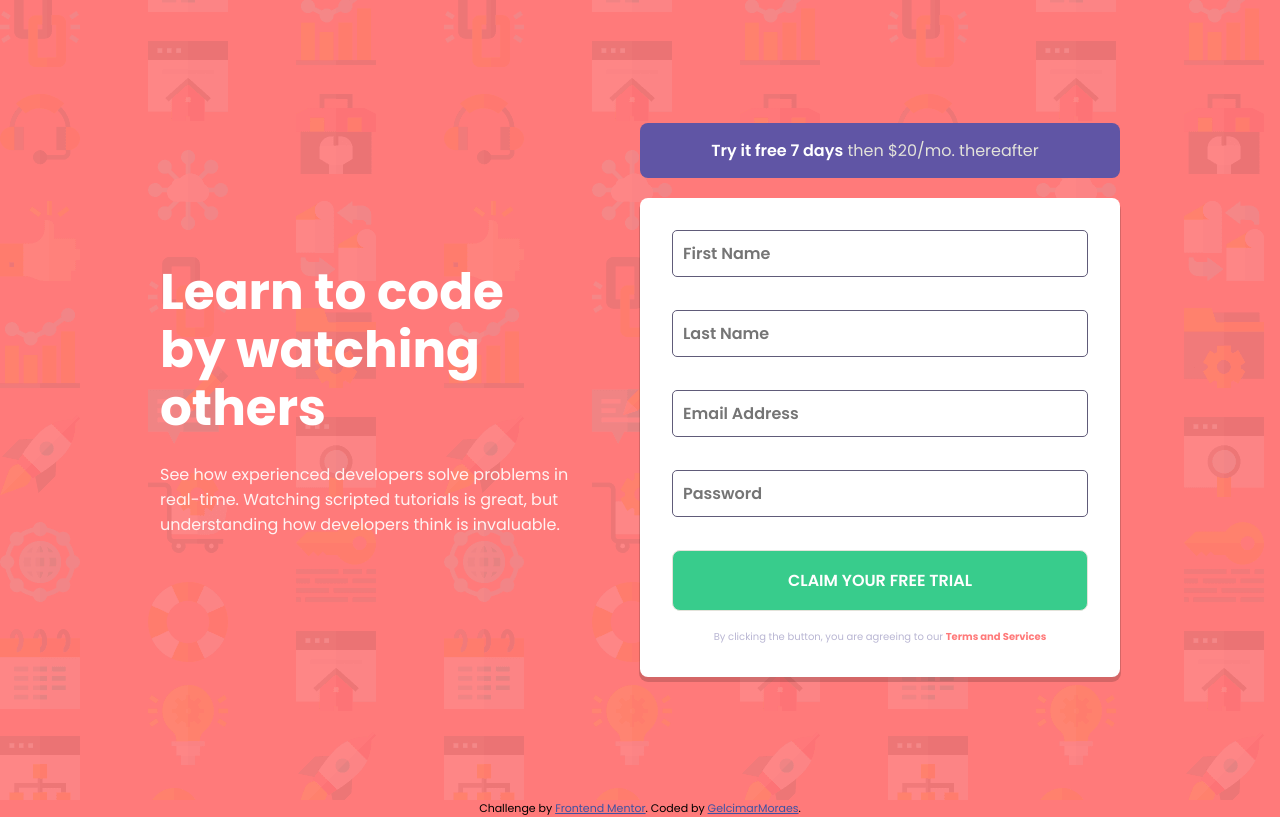
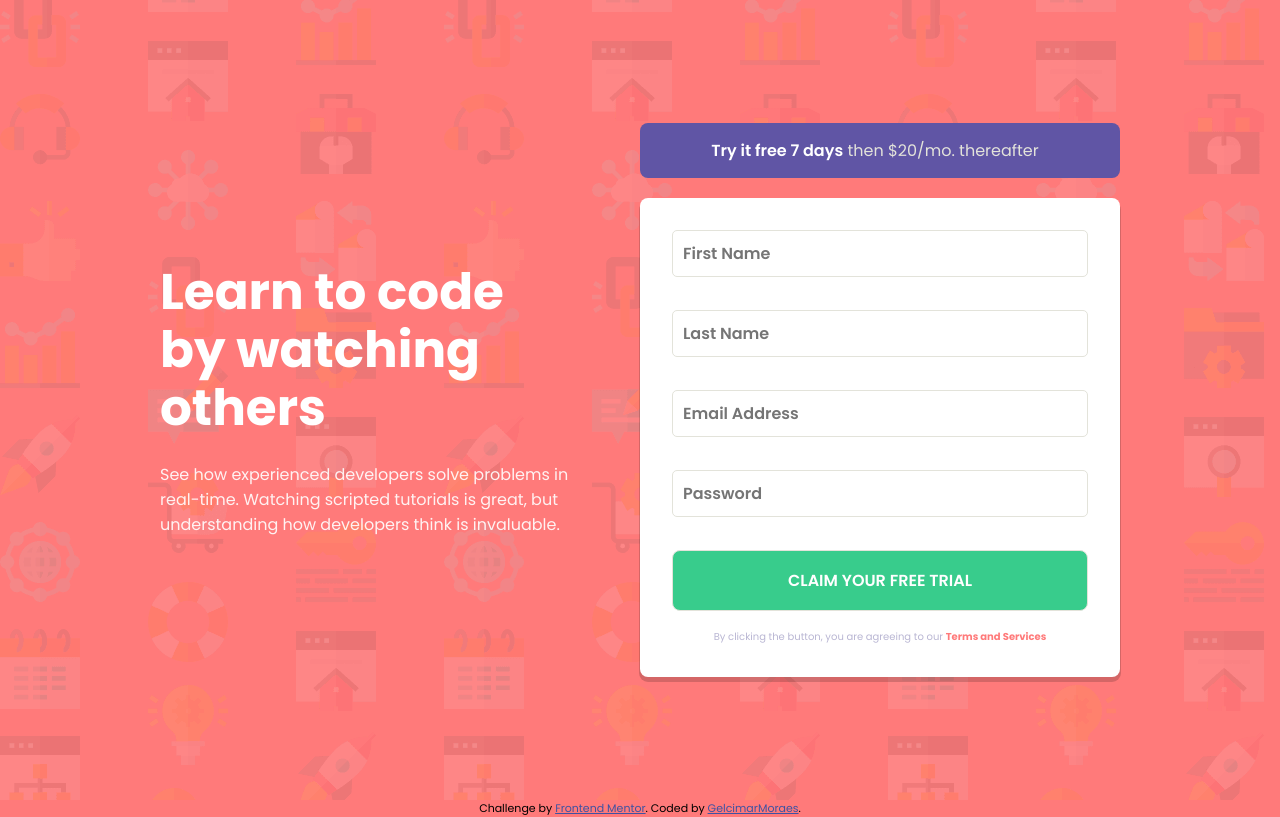
Before and after one commit to GelcimarMoraes/intro-component-with-signup-form-master, a plain HTML site: page index.html in a window 1280 px wide. Drawn offline with Linux system fonts and the light colour scheme.

Commit message:
Update style.css

```diff
--- a/css/style.css
+++ b/css/style.css
@@ -128,7 +128,7 @@ input:focus, button:focus {
 }
 
 .form-control input {
-    border: 1px solid #605B79;
+    border: 1px solid #e3e3da;
     color: #3B3A3F;
     border-radius: 5px;
     display: block;
```
